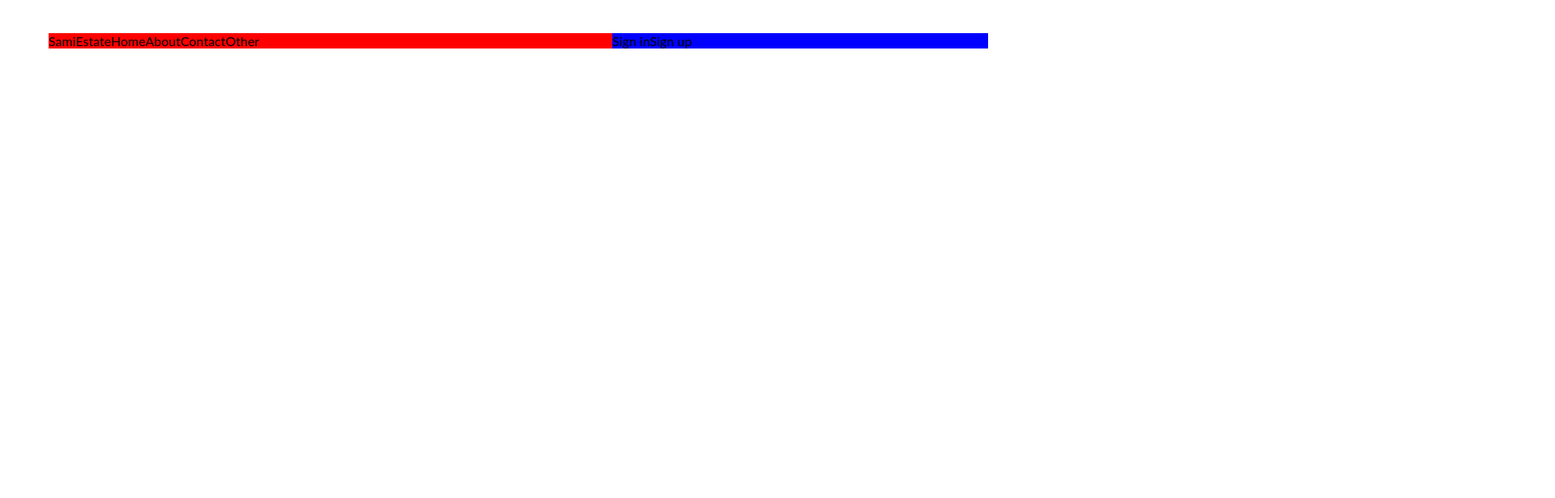
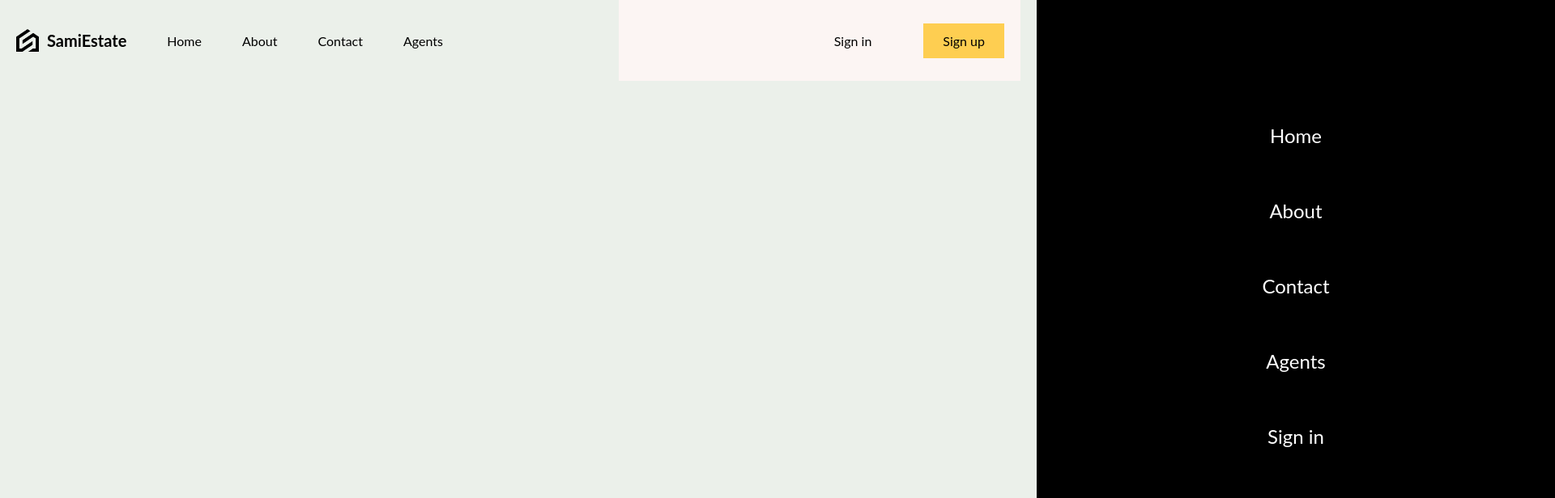
Before and after one commit to sameersattar123/Real_Estate_App_UI, a React (Vite) app: page / in a window 1280 px wide. Shown: the top 616 px of the page at 81% size, 1920 px wide, since content can reach past the window. Built offline with nearby package versions, Linux system fonts and the light colour scheme.

Commit message:
Navbar complete

```diff
--- a/src/components/Navbar/Navbar.jsx
+++ b/src/components/Navbar/Navbar.jsx
@@ -1,23 +1,39 @@
-import React from "react";
+import React, { useState } from "react";
 import "./Navbar.scss";
-// import { NavLink  } from "react-router-dom";
+import logo from "../../assets/logo (2).png";
+import menu from "../../assets/menu.png";
 
 const Navbar = () => {
+
+  const [open, setOpen] = useState(false)
   return (
     <div className="navbar">
       <div className="left">
-        <a to="/">
-          <img src="" alt="" />
+        <a href="/" className="logo">
+          <img src={logo} alt="" />
           <span>SamiEstate</span>
         </a>
-      <a to="/">Home</a>
-      <a to="/about">About</a>
-      <a to="/contact">Contact</a>
-      <a to="/other">Other</a>
+        <a href="/">Home</a>
+        <a href="/about">About</a>
+        <a href="/contact">Contact</a>
+        <a href="/other">Agents</a>
       </div>
       <div className="right">
-        <a to="/signin">Sign in</a>
-        <a to="/signup">Sign up</a>
+        <a href="/signin">Sign in</a>
+        <a href="/signup" className="register">Sign up</a>
+
+        <div className="menuIcon">
+          <img src={menu} alt="" onClick={() => setOpen((prev) => !prev)} />
+        </div>
+
+        <div className={open ? "menu active" : "menu"} >
+        <a href="/">Home</a>
+        <a href="/about">About</a>
+        <a href="/contact">Contact</a>
+        <a href="/other">Agents</a>
+        <a href="/other">Sign in</a>
+        <a href="/other">Sign up</a>
+        </div>
       </div>
     </div>
   );
--- a/src/components/Navbar/Navbar.scss
+++ b/src/components/Navbar/Navbar.scss
@@ -1,16 +1,108 @@
+@import "../../responsive.scss";
+
 .navbar{
     display: flex;
     justify-content: space-between;
     align-items: center;
     height: 100px;
 
+    a  {
+    transition: all 0.4s ease;
+
+    @include sm {
+            display: none;
+        }
+    }
     .left{
         flex: 3;
-        background-color: red;
+        display: flex;
+        align-items: center;
+        gap: 50px;
+        .logo{
+            display: flex;
+            align-items: center;
+            gap: 10px;
+            font-weight: bold;
+            font-size: 20px;
+
+            span {
+                @include md{
+                    display: none;
+                }
+
+                @include sm {
+                    display: initial;
+                }
+            }
+
+
+            img{
+                width: 28px;
+            }
+        }
     }
 
     .right{
         flex: 2;
-        background-color: blue;
+        display: flex;
+        align-items: center;
+        justify-content: flex-end;
+        background-color: #fcf5f3;
+        height: 100%;
+
+        a {
+
+            padding: 12px 24px;
+            margin: 20px;
+        }
+        @include md {
+            background-color: transparent;
+        }
+    .register{
+        background-color: #fece51;
+    }
+
+    .menuIcon {
+        display: none;
+        z-index: 999;
+
+        img {
+            height: 36px;
+            width: 36px;
+            cursor: pointer;
+        }
+
+        @include sm {
+            display: inline;
+        }
+
+    }
+
+    .menu {
+        position: absolute;
+        background-color: black;
+        color: white;
+        height: 100vh;
+        width: 50%;
+        top: 0;
+        right: -50%;
+        transition: all 1s ease;
+        display: flex;
+        flex-direction: column;
+        justify-content: center;
+        align-items: center;
+        font-size: 24px;
+
+        &.active{
+        right: 0%;
+        }
+
+        @include sm {
+            a {
+                display: initial;
+            }
+        }
+
+    }
     }
 }
--- a/src/layout.scss
+++ b/src/layout.scss
@@ -2,22 +2,22 @@
 
 .layout{
     height: 100vh;
-    max-width: 1200px;
+    max-width: 1366px;
     margin-left: auto;
     margin-right: auto;
     padding-left: 20px;
     padding-right: 20px;
 
     @include lg{
-        background-color: rgb(186, 190, 185);
-        max-width: 900px;
+        background-color: rgb(235, 240, 234);
+        max-width: 1280px;
     }
     @include md{
-        background-color: rgb(155, 148, 152);
-        max-width: 600px;
+        background-color: rgb(211, 205, 208);
+        max-width: 768px;
     }
     @include sm{
-        background-color: rgb(121, 93, 93);
-        max-width: 350px;
+        background-color: rgb(202, 193, 193);
+        max-width: 640px;
     }
 }
--- a/src/responsive.scss
+++ b/src/responsive.scss
@@ -1,15 +1,15 @@
 @mixin sm{
-    @media (max-width : 400px) {
+    @media (max-width : 738px) {
         @content;
     }
 }
 @mixin md{
-    @media (max-width : 738px) {
+    @media (max-width : 1024px) {
         @content;
     }
 }
 @mixin lg{
-    @media (max-width : 1000px) {
+    @media (max-width : 1366px) {
         @content;
     }
 }
```
